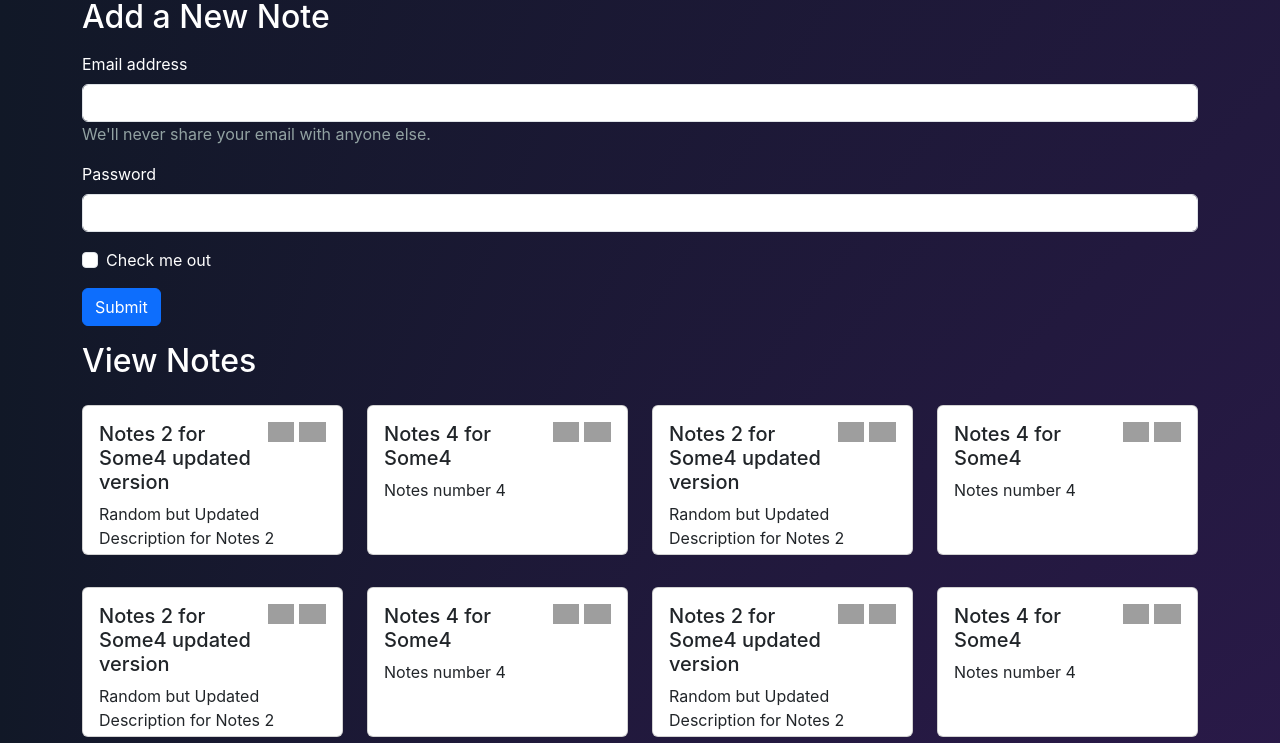
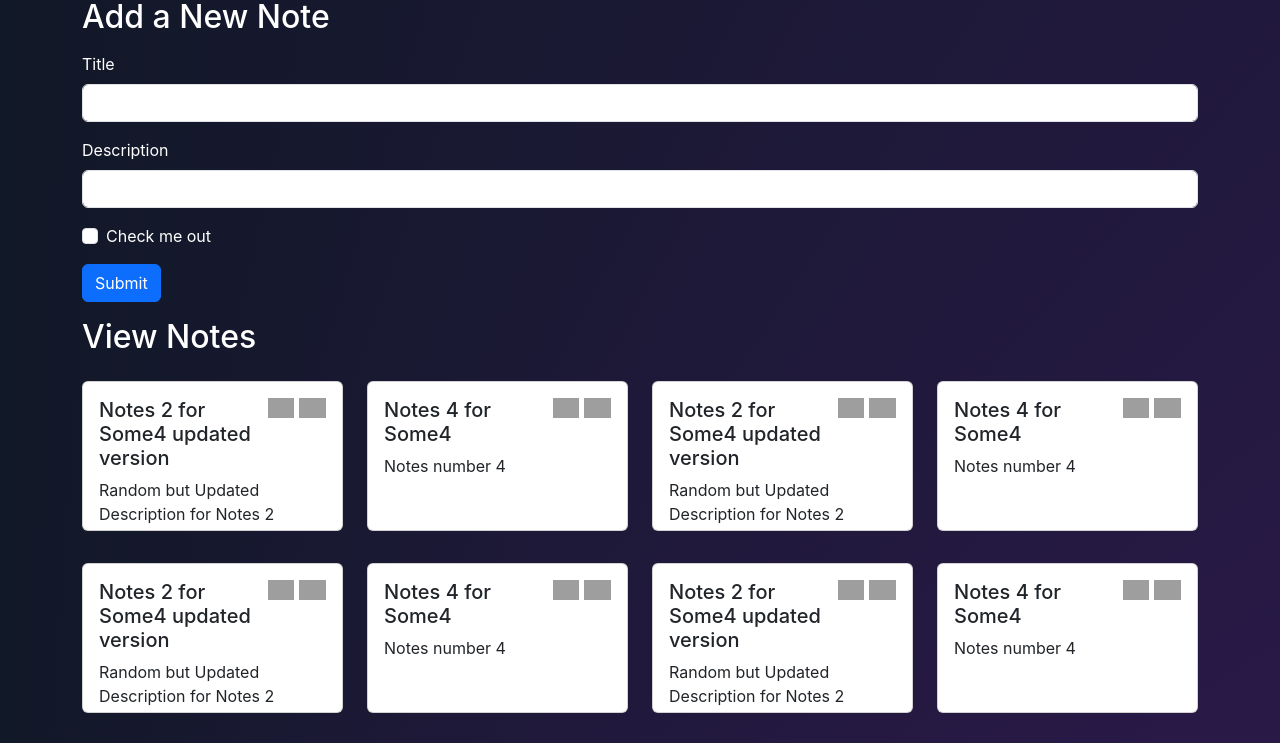
Before and after one commit to Kinshu-Learner/iNotebook, a React (Create React App) app: page / in a window 1280 px wide. Shown: the part 140-883 px from the top of the page. Built offline with nearby package versions, Linux system fonts and the light colour scheme; grey boxes are pictures that could not be loaded.

Commit message:
Added Client Side Add Notes function

```diff
--- a/src/App.js
+++ b/src/App.js
@@ -17,7 +17,7 @@ function App() {
         <Router>
 
           <Navbar />
-          <Alert />
+          <Alert message={"This is an Alert :)"} />
 
           <div className="container my-4">
             <Routes>
--- /dev/null
+++ b/src/Components/AddNote.js
@@ -0,0 +1,42 @@
+import React, {useState, useContext} from 'react'
+import NoteContext from '../context/notes/NoteContext'
+
+export default function Addnote() {
+
+  const [note, setNote] = useState({title:"", description:"", tag:"default"})
+
+  const context = useContext(NoteContext);
+
+  const {addNote} = context;
+
+  const handleOnClick = (event)=>{
+    event.preventDefault();
+    addNote(note.title, note.description, note.tag)
+  }
+
+  const handleOnChange = (event)=>{
+    setNote({...note, [event.target.name]:event.target.value})
+  }
+
+  return (
+    <div>
+      <h2>Add a New Note</h2>
+            <form className='my-3'>
+                <div className="mb-3">
+                    <label htmlFor="exampleInputEmail1" className="form-label" >Title</label>
+                    <input type="text" className="form-control" id="title" name='title' aria-describedby="emailHelp" onChange={handleOnChange}/>
+                </div>
+                <div className="mb-3">
+                    <label htmlFor="exampleInputPassword1" className="form-label" >Description</label>
+                    <input type="text" className="form-control" id="description" name='description' onChange={handleOnChange}/>
+                </div>
+                <div className="mb-3 form-check">
+                    <input type="checkbox" className="form-check-input" id="exampleCheck1"/>
+                        <label className="form-check-label" htmlFor="exampleCheck1">Check me out</label>
+                </div>
+                <button type="submit" className="btn btn-primary" onClick={handleOnClick}>Submit</button>
+            </form>
+            <h2>View Notes</h2>
+    </div>
+  )
+}
--- a/src/Components/Alert.js
+++ b/src/Components/Alert.js
@@ -1,10 +1,10 @@
 import React from 'react'
 
-export default function Alert() {
+export default function Alert(props) {
     return (
         <div>
             <div className="alert alert-primary" role="alert">
-                A simple primary alert—check it out!
+                {props.message}
             </div>
         </div>
     )
--- a/src/Components/Home.js
+++ b/src/Components/Home.js
@@ -4,24 +4,6 @@ import Notes from './Notes';
 export default function Home() {
     return (
         <div>
-            <h2>Add a New Note</h2>
-            <form className='my-3'>
-                <div className="mb-3">
-                    <label for="exampleInputEmail1" className="form-label">Email address</label>
-                    <input type="email" className="form-control" id="exampleInputEmail1" aria-describedby="emailHelp"/>
-                        <div  className="smalltext">We'll never share your email with anyone else.</div>
-                </div>
-                <div className="mb-3">
-                    <label for="exampleInputPassword1" className="form-label">Password</label>
-                    <input type="password" className="form-control" id="exampleInputPassword1"/>
-                </div>
-                <div className="mb-3 form-check">
-                    <input type="checkbox" className="form-check-input" id="exampleCheck1"/>
-                        <label className="form-check-label" for="exampleCheck1">Check me out</label>
-                </div>
-                <button type="submit" className="btn btn-primary">Submit</button>
-            </form>
-            <h2>View Notes</h2>
             <Notes/>
         </div>
     )
--- a/src/Components/Notes.js
+++ b/src/Components/Notes.js
@@ -1,15 +1,19 @@
-import React, {useContext} from 'react'
+import React, { useContext } from 'react'
 import NoteContext from '../context/notes/NoteContext';
 import Noteitem from './Noteitem';
+import AddNote from './AddNote';
 
 export default function Notes() {
     const context = useContext(NoteContext);
-    const {notes, setNotes} = context;
+    const { notes, addNote } = context;
     return (
-        <div className='row'>
-            {notes.map((note) => {
-                return <Noteitem note = {note} key={note._id}/>;
-            })}
-        </div>
+        <>
+            <AddNote/>
+            <div className='row'>
+                {notes.map((note) => {
+                    return <Noteitem note={note} key={note._id} />;
+                })}
+            </div>
+        </>
     )
 }
--- a/src/context/notes/NoteState.js
+++ b/src/context/notes/NoteState.js
@@ -169,8 +169,29 @@ const NoteState = (props)=>{
 
       const [notes, setNotes] = useState(initialNotes);
 
+      const addNote = (title, description, tag)=>{
+        const note = {
+          "_id": "64481ebb5867afc045d5f218",
+          "user": "644207356cece4e59fa50e4a",
+          "title": title,
+          "description": description,
+          "tag": tag,
+          "date": "2023-04-25T18:40:59.195Z",
+          "__v": 0
+        }
+        setNotes(notes.concat(note));
+      }
+
+      const deleteNote = ()=>{
+
+      }
+
+      const editNote = ()=>{
+
+      }
+
     return(
-        <NoteContext.Provider value={{notes, setNotes}}>
+        <NoteContext.Provider value={{notes, addNote, deleteNote, editNote}}>
             {props.children}
         </NoteContext.Provider>
     )
```
